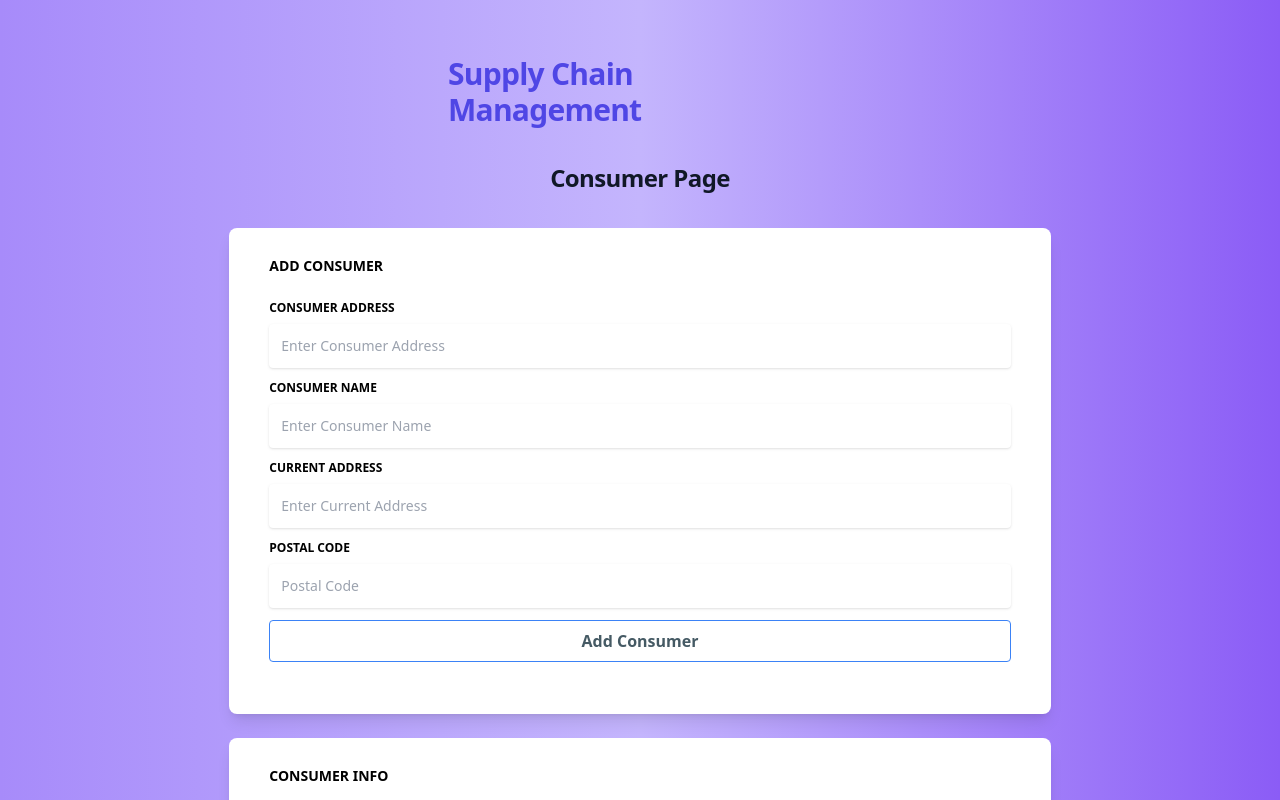
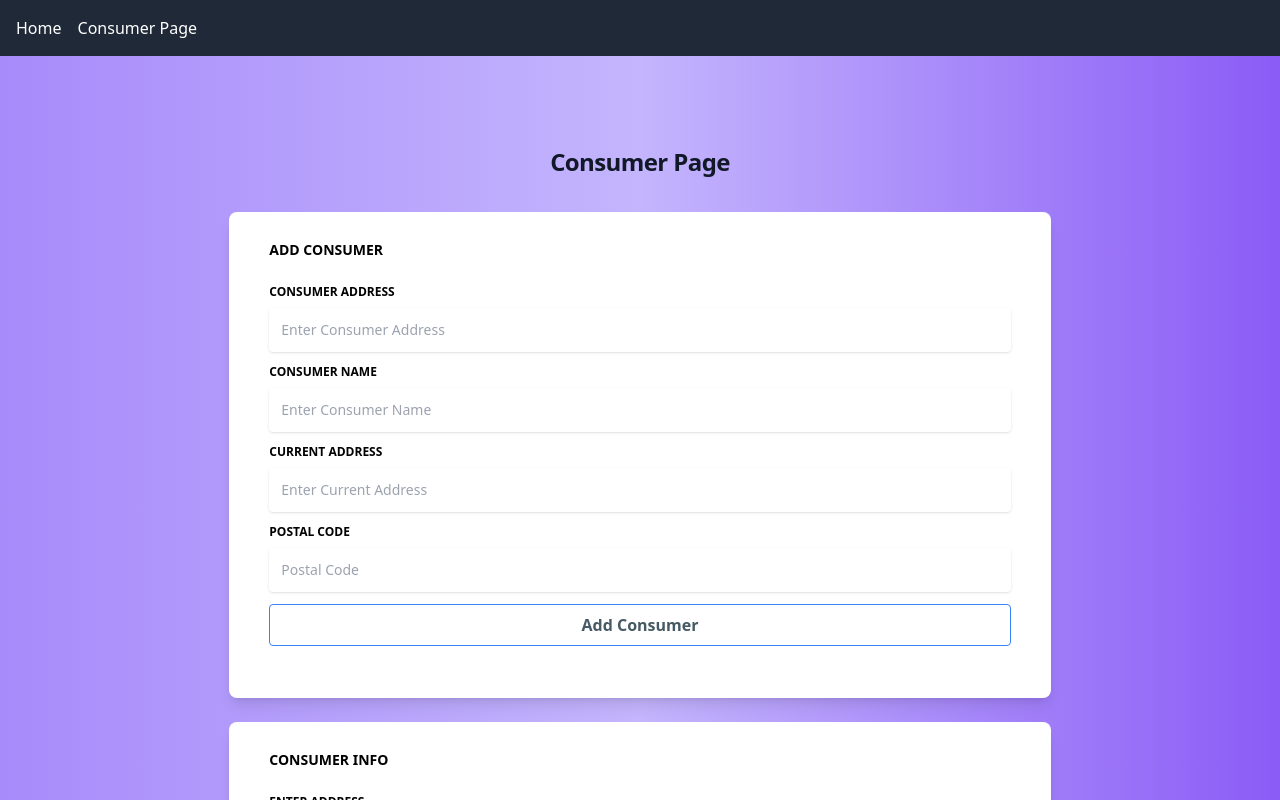
Before and after one commit to zer0vox/scmdapp, a React (Vite) app in the folder dappfront/: page /consumer in a window 1280 px wide. Shown: the top 800 px of the page. Built offline with nearby package versions, Linux system fonts and the light colour scheme.

Commit message:
Adding Consumer Portal

```diff
--- a/dappfront/src/Pages/Consumer.jsx
+++ b/dappfront/src/Pages/Consumer.jsx
@@ -1,35 +1,22 @@
 import BuyItemByConsumer from "../components/BuyItemByConsumer";
 import CreateConsumer from "../components/CreateConsumer";
-import { Link, useNavigate } from "react-router-dom";
+import CNavBar from "../components/CNavBar"; // Import the NavBar
 import { useEffect } from "react";
+import { useNavigate } from "react-router-dom";
 
 const Consumer = ({ contractInstance, globalName, auth, entity }) => {
   const navigate = useNavigate();
   (auth = "auth"), (entity = "c");
+
   useEffect(() => {
-    // // Check if the user is authenticated, otherwise redirect to login
-    // if (auth !== 'auth') {
-    //   // You may want to customize the login route as needed
-    //   console.log('home page')
-    //   console.log(auth)
-    //   navigate('/login')
-    // }
-    // if (entity !== 'c') {
-    //   navigate('/login')
-    // }
+    // You can add any side effects here if needed
   }, [auth, navigate, entity]);
+
   return (
     <>
+      <CNavBar /> {/* Include the NavBar here */}
       <div className="bg-gradient-to-r from-violet-400 via-violet-300 to-violet-500 pt-8 pb-4">
         <br />
-        <div className="sm:mx-auto sm:w-full sm:max-w-sm">
-          <Link
-            to="/"
-            className="mx-auto text-center text-3xl text-indigo-600 font-bold leading-9 tracking-tight hover:text-indigo-500"
-          >
-            Supply Chain Management
-          </Link>
-        </div>
         <h2 className="mt-8 mb-8 text-center text-2xl font-bold leading-9 tracking-tight text-gray-900">
           Consumer Page
         </h2>
--- a/dappfront/src/components/NavBar.jsx
+++ b/dappfront/src/components/NavBar.jsx
@@ -42,7 +42,7 @@ function NavBar({ auth }) {
       >
         <div className="flex items-center justify-between w-11/12 mx-auto">
           <Link to="/" className="block max-w-[180px] cursor-pointer font-bold">
-            SCM Blockchain
+            SCM E-Portal
           </Link>
 
           <div className="hidden md:flex md:space-x-12">
--- /dev/null
+++ b/dappfront/src/components/cNavBar.jsx
@@ -0,0 +1,27 @@
+// src/components/NavBar.js
+import React from 'react';
+import { Link } from 'react-router-dom';
+
+const CNavBar = () => {
+  return (
+    <nav className="bg-gray-800 p-4">
+      <div className="container mx-auto">
+        <ul className="flex space-x-4">
+          <li>
+            <Link to="/" className="text-white hover:text-gray-300">
+              Home
+            </Link>
+          </li>
+          <li>
+            <Link to="/consumer" className="text-white hover:text-gray-300">
+              Consumer Page
+            </Link>
+          </li>
+          {/* Add more links as needed */}
+        </ul>
+      </div>
+    </nav>
+  );
+};
+
+export default CNavBar;
```
